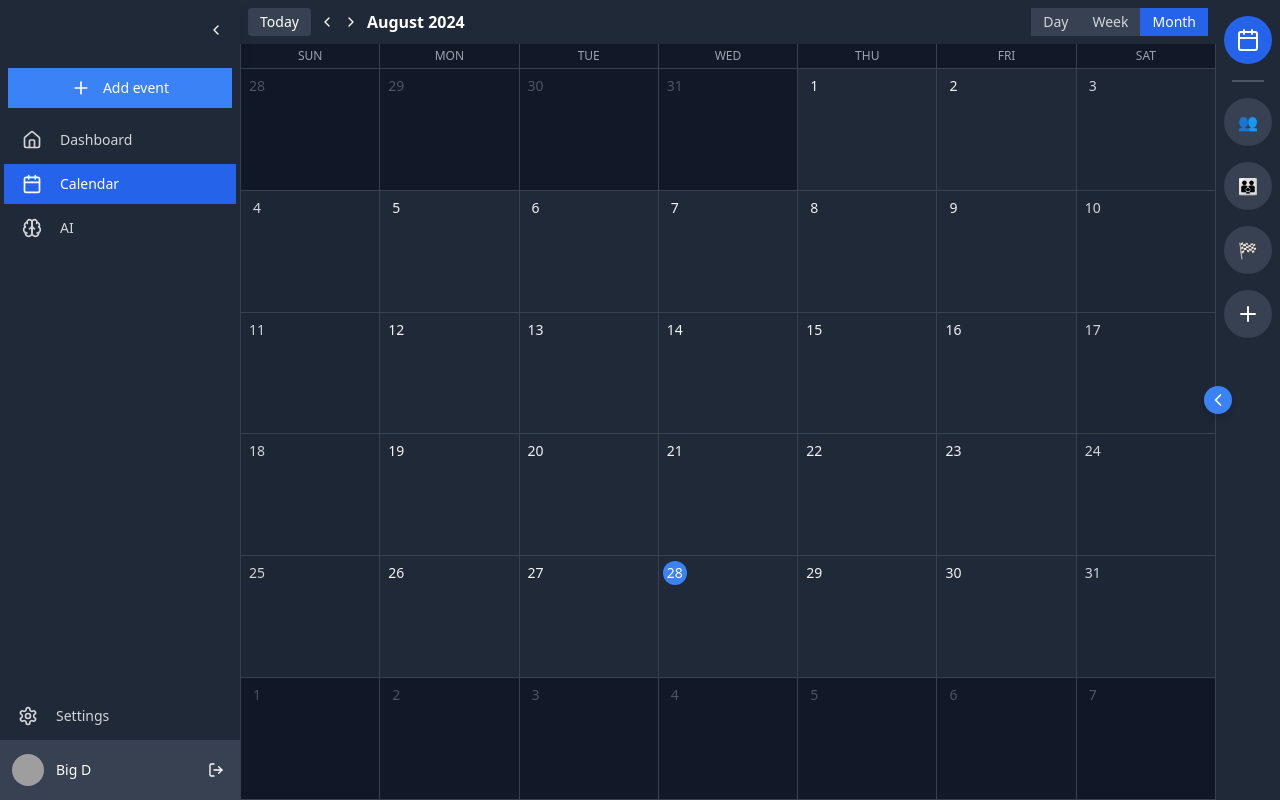
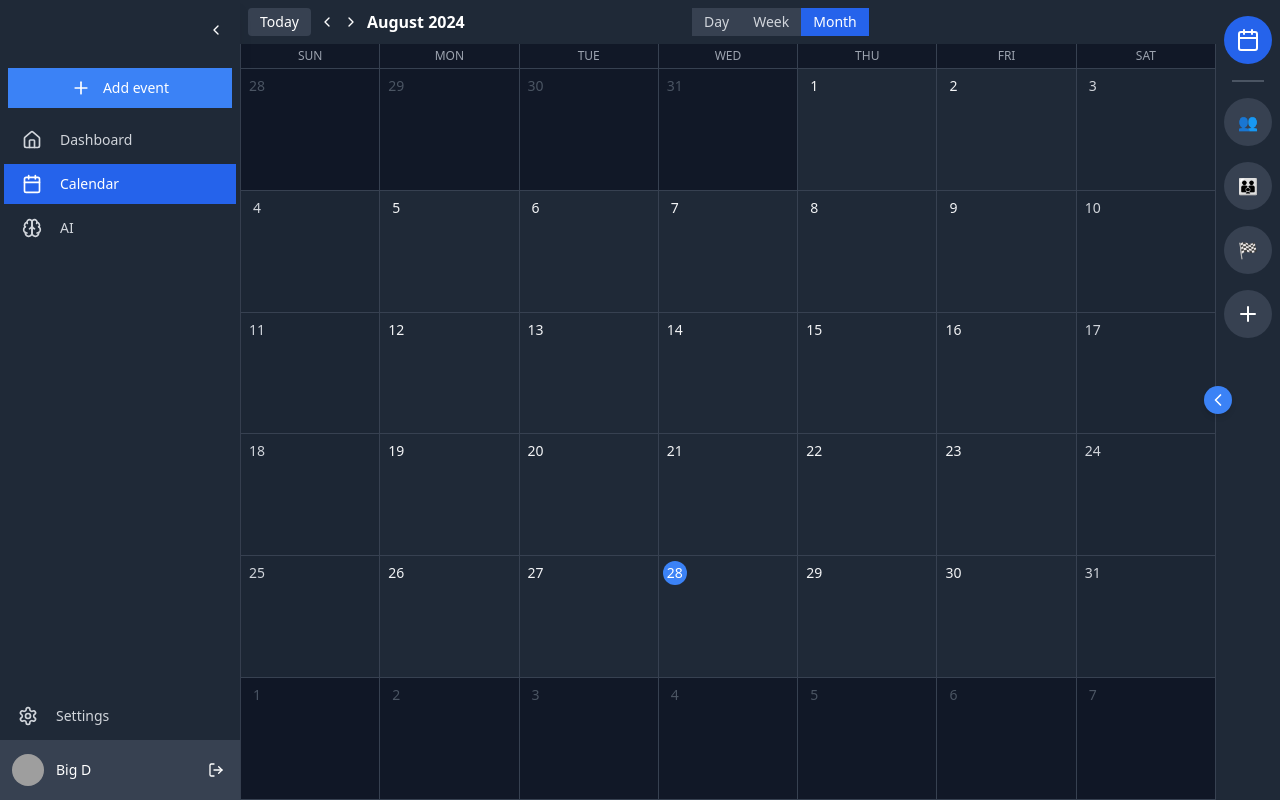
Before and after one commit to gsdyu/Calcoy, a Next.js app in the folder frontend/: page /calendar in a window 1280 px wide. Built offline with nearby package versions, Linux system fonts and the light colour scheme; grey boxes are pictures that could not be loaded.

Commit message:
Centered the day/week/month selector

```diff
--- a/frontend/src/components/Calendar/CalendarHeader.js
+++ b/frontend/src/components/Calendar/CalendarHeader.js
@@ -1,5 +1,3 @@
-'use client';
-
 import React from 'react';
 import { ChevronLeft, ChevronRight } from 'lucide-react';
 import { useTheme } from '@/contexts/ThemeContext';
@@ -70,7 +68,6 @@ const CalendarHeader = ({ currentDate, view, onDateChange, onViewChange }) => {
           {formatHeaderDate()}
         </h2>
       </div>
-      <div className="flex items-center space-x-2">
       <div className="flex rounded-md overflow-hidden">
         <button
           className={`px-3 py-1 ${view === 'Day' ? 'bg-blue-600 text-white' : darkMode ? 'bg-gray-700 text-gray-300' : 'bg-gray-300 text-gray-700'}`}
@@ -91,7 +88,7 @@ const CalendarHeader = ({ currentDate, view, onDateChange, onViewChange }) => {
           Month
         </button>
       </div>
-      </div>
+      <div className="w-28"></div> {/* Spacer to balance the layout */}
     </div>
   );
 };
```
Lines whose indentation alone changed are shown as unchanged.
